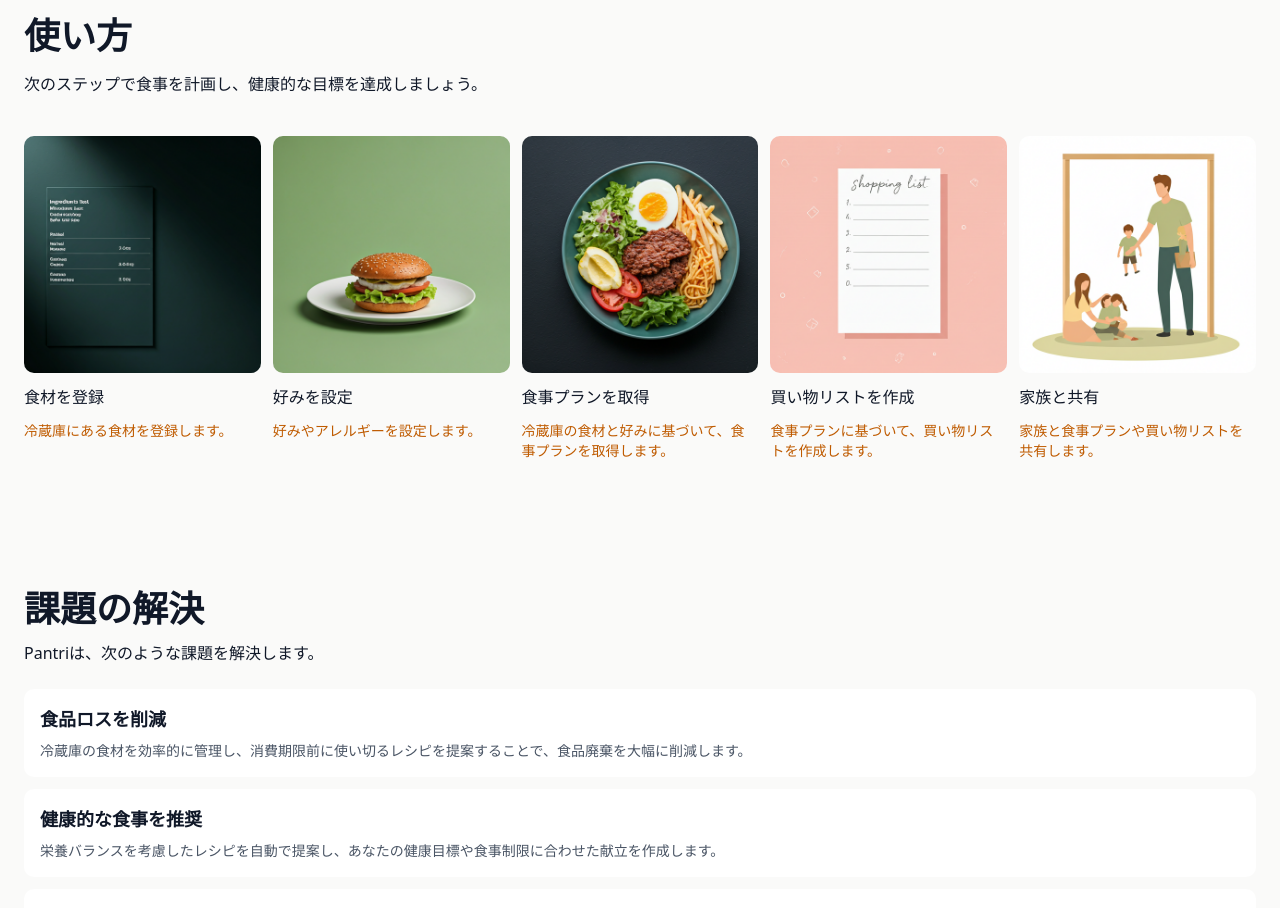
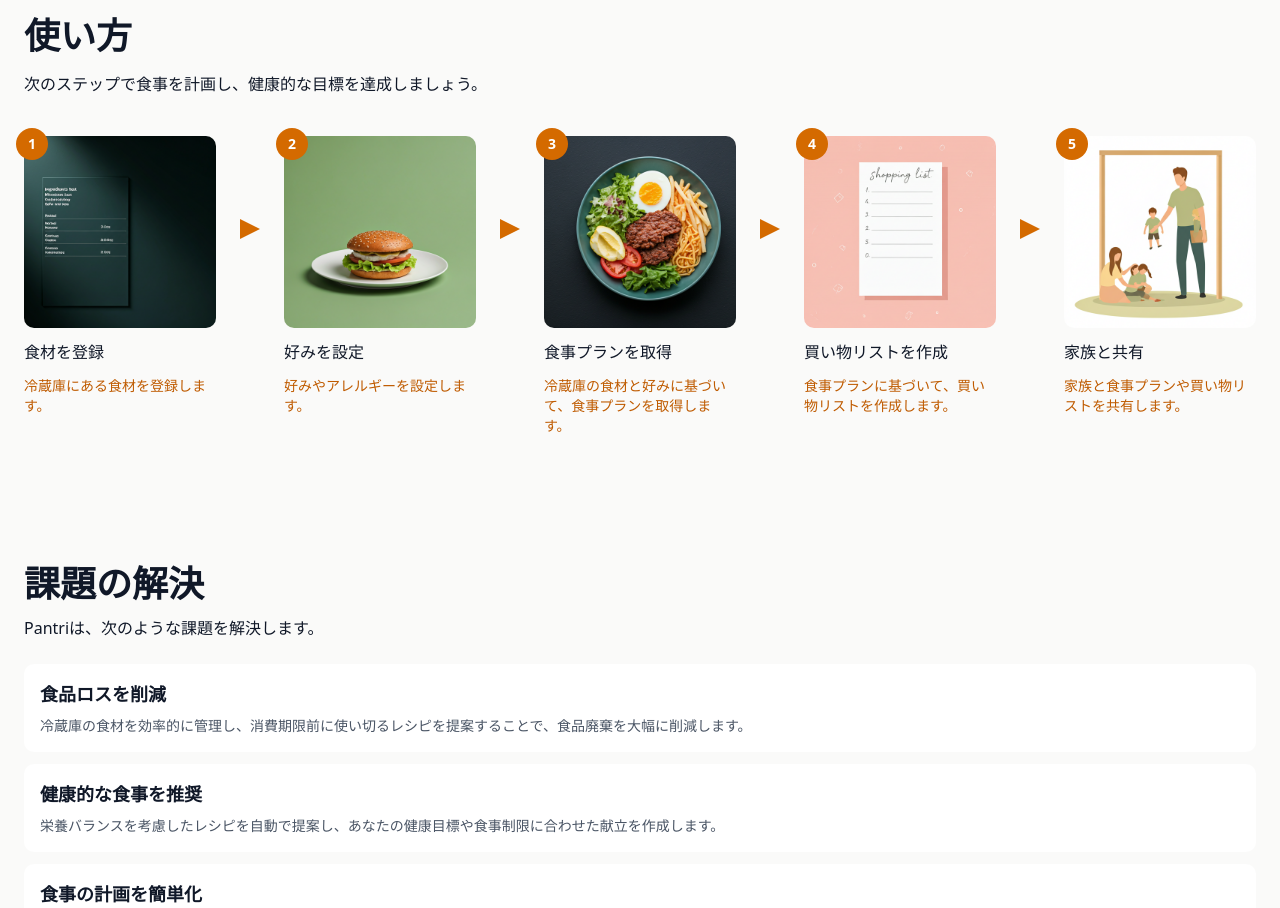
Before and after one commit to khomma0312/pantri, a Next.js app: page /about in a window 1280 px wide. Shown: the part 1040-1948 px from the top of the page. Built offline with nearby package versions, Linux system fonts and the light colour scheme.

Commit message:
add: 使い方のステップをわかりやすく示すようにレイアウトを調整

```diff
--- a/app/about/components/how-to-use-section.tsx
+++ b/app/about/components/how-to-use-section.tsx
@@ -1,4 +1,5 @@
 import { HowToUseCard } from "@/components/how-to-use-card";
+import { StepArrowColumn } from "./step-arrow-column";
 
 export const HowToUseSection = () => (
   <section className="py-16">
@@ -8,28 +9,37 @@ export const HowToUseSection = () => (
         次のステップで食事を計画し、健康的な目標を達成しましょう。
       </p>
     </div>
-    <div className="grid grid-cols-1 md:grid-cols-2 lg:grid-cols-5 gap-3">
+    <div className="grid grid-cols-1 grid-rows-[auto_auto_auto] md:grid-cols-[1fr_auto_1fr_auto_1fr_auto_1fr_auto_1fr] gap-6 md:items-stretch">
       <HowToUseCard
+        step={1}
         image="/about/step-1.png"
         title="食材を登録"
         description="冷蔵庫にある食材を登録します。"
       />
+      <StepArrowColumn />
       <HowToUseCard
+        step={2}
         image="/about/step-2.png"
         title="好みを設定"
         description="好みやアレルギーを設定します。"
       />
+      <StepArrowColumn />
       <HowToUseCard
+        step={3}
         image="/about/step-3.png"
         title="食事プランを取得"
         description="冷蔵庫の食材と好みに基づいて、食事プランを取得します。"
       />
+      <StepArrowColumn />
       <HowToUseCard
+        step={4}
         image="/about/step-4.png"
         title="買い物リストを作成"
         description="食事プランに基づいて、買い物リストを作成します。"
       />
+      <StepArrowColumn />
       <HowToUseCard
+        step={5}
         image="/about/step-5.png"
         title="家族と共有"
         description="家族と食事プランや買い物リストを共有します。"
--- /dev/null
+++ b/app/about/components/step-arrow-column.tsx
@@ -0,0 +1,8 @@
+import { StepArrow } from "@/components/step-arrow";
+
+export const StepArrowColumn = () => (
+  <div className="grid row-span-3 justify-center items-center md:grid-rows-subgrid">
+    <StepArrow />
+    <div></div>
+  </div>
+);
--- a/components/how-to-use-card.tsx
+++ b/components/how-to-use-card.tsx
@@ -4,14 +4,19 @@ interface HowToUseCardProps {
   image: string;
   title: string;
   description: string;
+  step: number;
 }
 
 export const HowToUseCard = ({
   image,
   title,
   description,
+  step,
 }: HowToUseCardProps) => (
-  <div className="flex flex-col gap-3">
+  <div className="grid grid-rows-subgrid row-span-3 gap-3 relative w-4/5 mx-auto md:w-full">
+    <div className="absolute -top-2 -left-2 z-10 bg-primary-600 text-white text-sm font-bold rounded-full w-8 h-8 flex items-center justify-center">
+      {step}
+    </div>
     <Image
       src={image}
       alt={title}
--- /dev/null
+++ b/components/step-arrow.tsx
@@ -0,0 +1,12 @@
+export const StepArrow = () => (
+  <div className="flex justify-center items-center">
+    {/* スマホでは下向き矢印 */}
+    <div className="md:hidden">
+      <div className="w-0 h-0 border-l-10 border-r-10 border-t-20 border-l-transparent border-r-transparent border-t-primary-600"></div>
+    </div>
+    {/* タブレット以上では右向き矢印 */}
+    <div className="hidden md:block">
+      <div className="w-0 h-0 border-t-10 border-b-10 border-l-20 border-t-transparent border-b-transparent border-l-primary-600"></div>
+    </div>
+  </div>
+);
```
